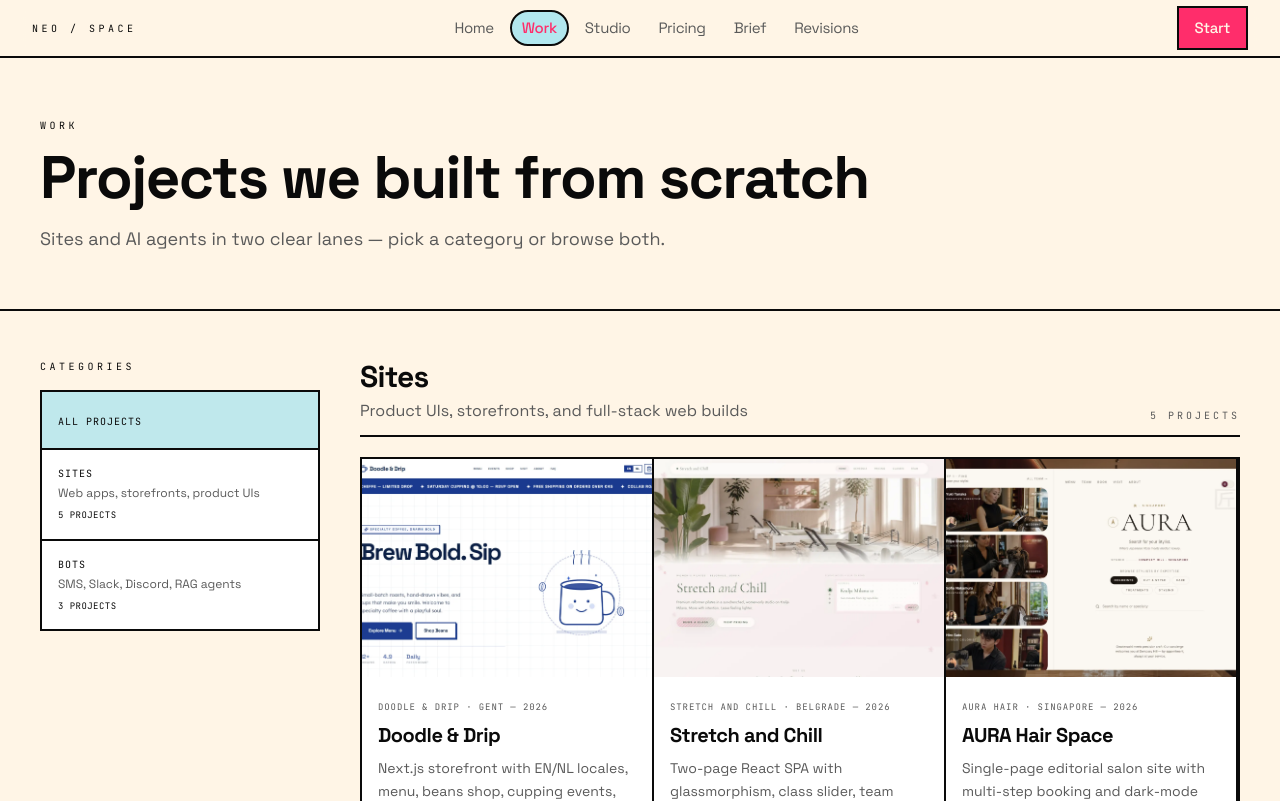
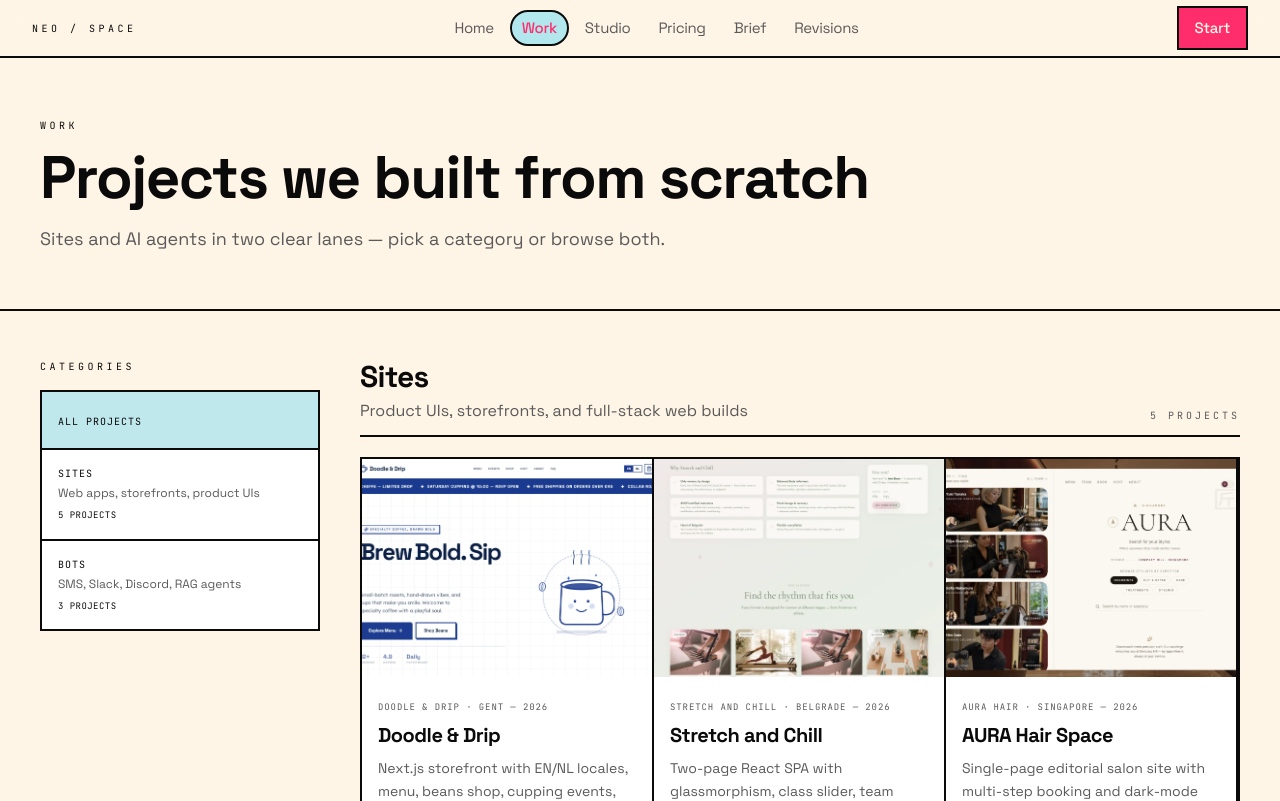
Before and after one commit to davydovavic002-cmyk/portfolioneoagency, a React (Vite) app: page /work in a window 1280 px wide. Shown: the top 801 px of the page. Built offline with nearby package versions, Linux system fonts and the light colour scheme.

Commit message:
Center work-grid cover crops for photo-style case cards.
Co-authored-by: Cursor <cursoragent@cursor.com>

```diff
--- a/src/components/portfolio/EditorialGridCard.tsx
+++ b/src/components/portfolio/EditorialGridCard.tsx
@@ -30,7 +30,7 @@ export function EditorialGridCard({ project, index }: EditorialGridCardProps) {
               alt=""
               loading="lazy"
               decoding="async"
-              className="absolute inset-0 h-full w-full object-cover object-top transition-transform duration-500 group-hover:scale-[1.02]"
+              className="absolute inset-0 h-full w-full object-cover object-center transition-transform duration-500 group-hover:scale-[1.02]"
             />
           ) : (
             <div
```
